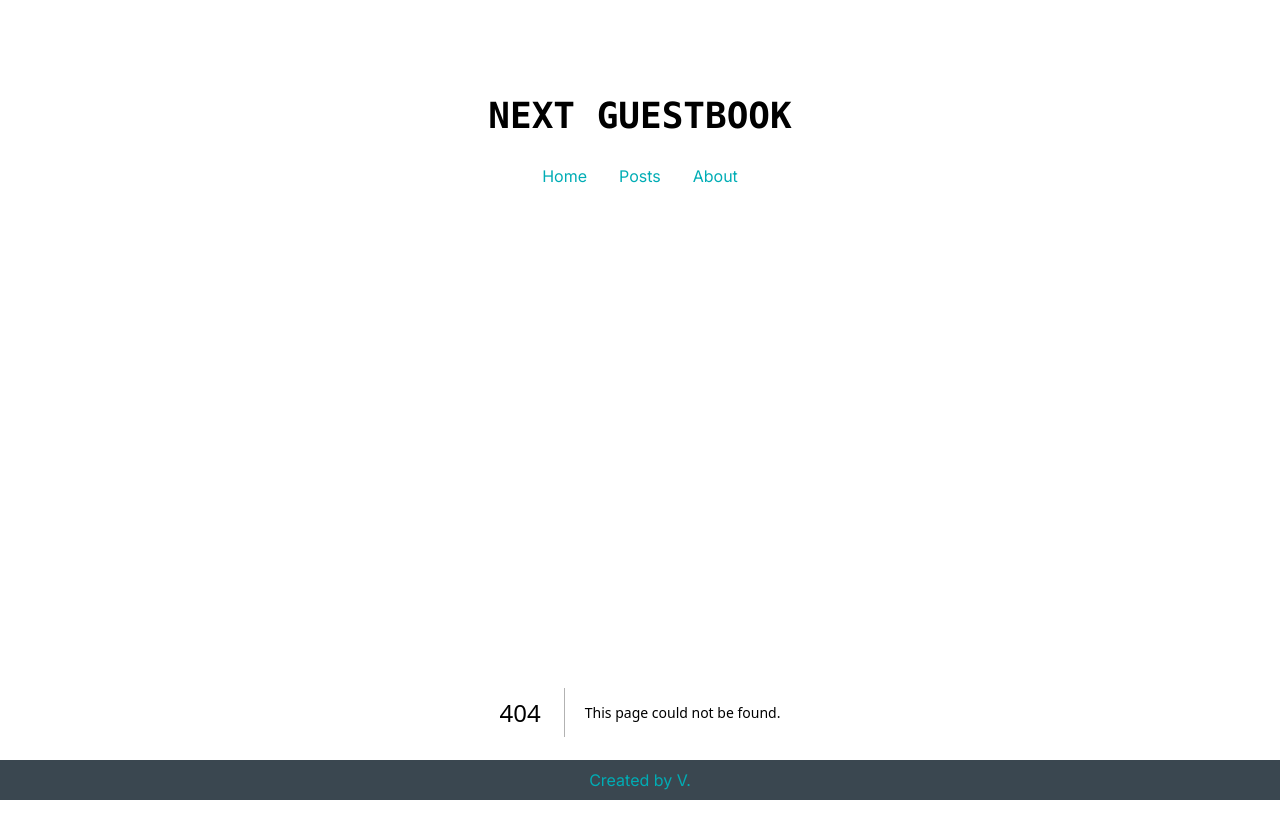
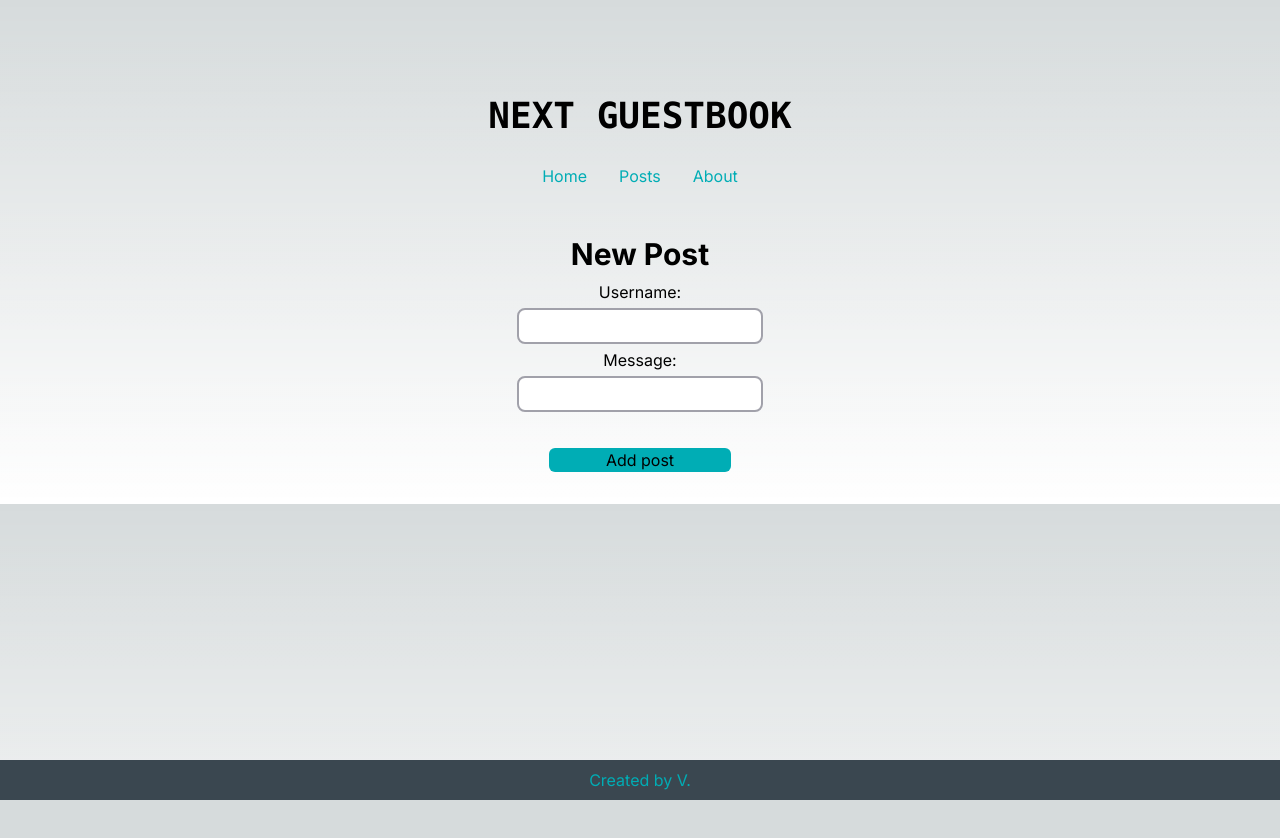
Before and after one commit to viniarski/guestbook-next, a Next.js app: page /post in a window 1280 px wide. Before the commit this address had no page. Shown: the top 838 px of the page. After the commit the page ends 800 px from the top, so only its background shows below. Built offline with nearby package versions, Linux system fonts and the light colour scheme.

Commit message:
post form

```diff
--- a/src/app/layout.js
+++ b/src/app/layout.js
@@ -7,7 +7,7 @@ const inter = Inter({ subsets: ['latin'] });
 
 export const metadata = {
   title: 'Next Guestbook',
-  description: 'Created by V and generated by create next app',
+  description: 'Guestbook. Created by V and generated by create next app',
 };
 
 export default function RootLayout({ children }) {
--- /dev/null
+++ b/src/app/post/page.js
@@ -0,0 +1,47 @@
+import { sql } from '@vercel/postgres';
+import Submit from '@/components/Submit';
+import { redirect } from 'next/navigation';
+import { revalidatePath } from 'next/cache';
+
+export default async function page() {
+  async function handlePost(formData) {
+    'use server';
+
+    console.log(formData);
+    const username = formData.get('Username');
+    const post = formData.get('Post');
+
+    await sql`INSERT INTO guestbook (Username, Post) VALUES (${username}, ${post})`;
+
+    revalidatePath('/guestbook');
+
+    redirect('/guestbook');
+  }
+
+  return (
+    <main className="flex flex-col items-center mt-1">
+      <h1 className="text-3xl font-bold">New Post</h1>
+      <form className="flex flex-col gap-1" action={handlePost}>
+        <div className="flex flex-col gap-1 items-center justify-center mt-2">
+          <label htmlFor="username">Username: </label>
+          <input
+            type="text"
+            name="username"
+            id="username"
+            className="bg-white border-zinc-400 border-[2px] rounded-lg p-1 text-center text-[#00ADB5]"
+          />
+        </div>
+        <div className="flex flex-col gap-1 items-center justify-center">
+          <label htmlFor="post">Message: </label>
+          <input
+            type="text"
+            name="post"
+            id="post"
+            className="bg-white border-zinc-400 border-[2px] rounded-lg p-1 text-center text-[#00ADB5]"
+          />
+        </div>
+        <Submit />
+      </form>
+    </main>
+  );
+}
--- a/src/app/posts/page.js
+++ b/src/app/posts/page.js
@@ -1,35 +1,9 @@
-import Link from 'next/link';
-
-export async function generateMetadata() {
-  return {
-    title: 'Posts',
-    description: `This page has a list of posts`,
-  };
-}
-
-export default async function page({ params, searchParams }) {
-  const response = await fetch('https://jsonplaceholder.typicode.com/posts');
-  const posts = await response.json();
-
-  if (searchParams.sort === 'desc') {
-    posts.reverse();
-  }
-
+export default function Page() {
   return (
-    <div>
-      <div className="flex gap-3">
-        <Link href={`/posts/${params.id}?sort=asc`}>Sort ascending</Link> -{' '}
-        <Link href={`/posts/${params}?sort=desc`}>Sort descending</Link>
+    <div className="flex flex-col items-center justify-center">
+      <div>
+        <a href="/post">Add New Post</a>
       </div>
-
-      <ul>
-        {posts.map((post) => (
-          <li key={post.id}>
-            <h3>{post.title}</h3>
-            <a href={`/posts/${params.id}/${post.id}`}>View Post</a>
-          </li>
-        ))}
-      </ul>
     </div>
   );
 }
--- a/src/components/Header.jsx
+++ b/src/components/Header.jsx
@@ -3,8 +3,8 @@ import Link from 'next/link';
 export default function Header() {
   return (
     <div className="flex justify-center">
-      <div className="p-24">
-        <div className="z-10 max-w-5xl w-full items-center justify-between font-mono text-sm lg:flex">
+      <div className="p-4 pt-24">
+        <div className="w-full items-center justify-between font-mono text-sm lg:flex">
           <h1 className="text-4xl font-bold">NEXT GUESTBOOK</h1>
         </div>
         <ol className="flex flex-row p-3 items-center justify-center">
@@ -14,7 +14,7 @@ export default function Header() {
             </Link>
           </li>
           <li className="m-4">
-            <Link href="/posts/1" style={{ color: '#00ADB5' }}>
+            <Link href="/posts" style={{ color: '#00ADB5' }}>
               Posts
             </Link>
           </li>
--- a/src/components/SubmitButton.jsx
+++ b/src/components/Submit.jsx
@@ -1,14 +1,14 @@
 'use client';
 import { useFormStatus } from 'react-dom';
 
-export default function SubmitButton() {
+export default function Submit() {
   const { pending } = useFormStatus();
 
   return (
     <button
       disabled={pending}
       type="submit"
-      className="bg-amber-400 m-8 rounded-md"
+      className="bg-[#00ADB5] m-8 rounded-md"
     >
       {pending ? 'Adding post...' : 'Add post'}
     </button>
```
